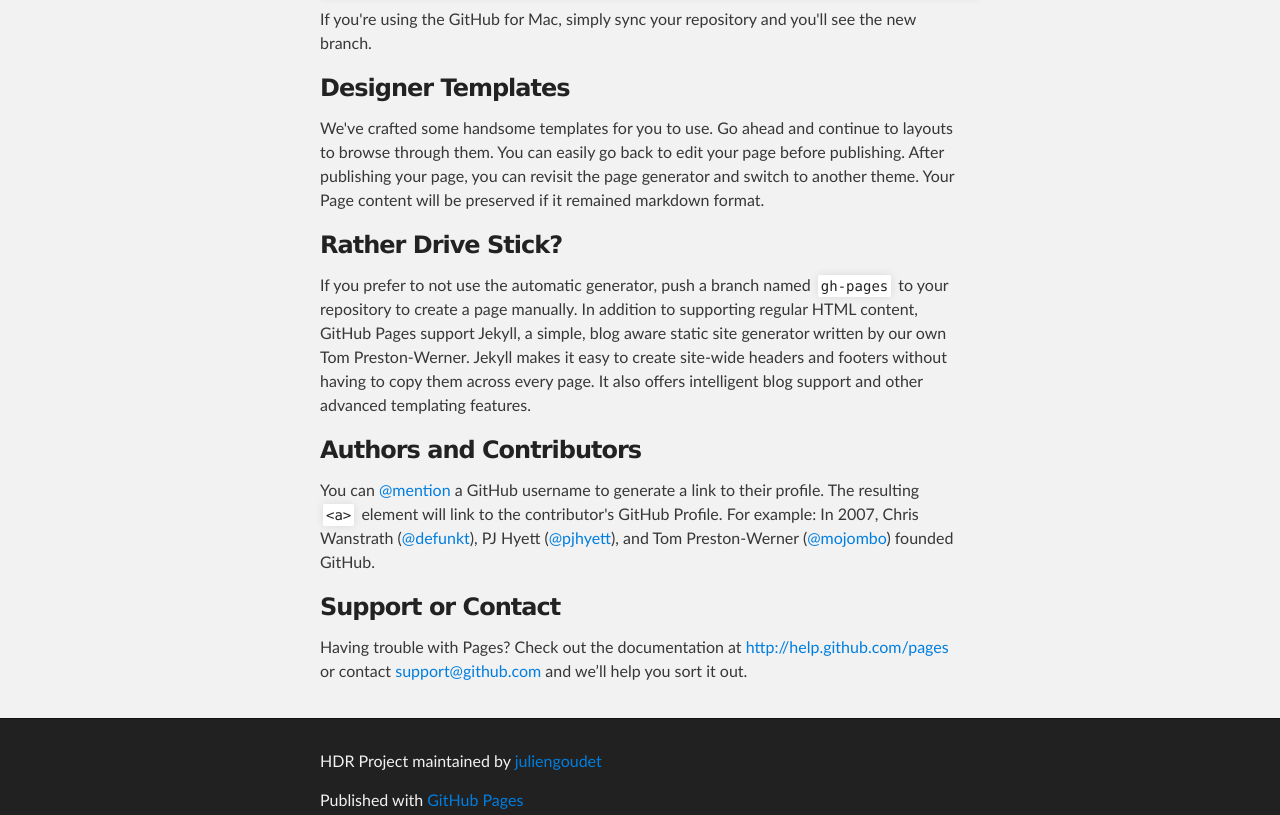
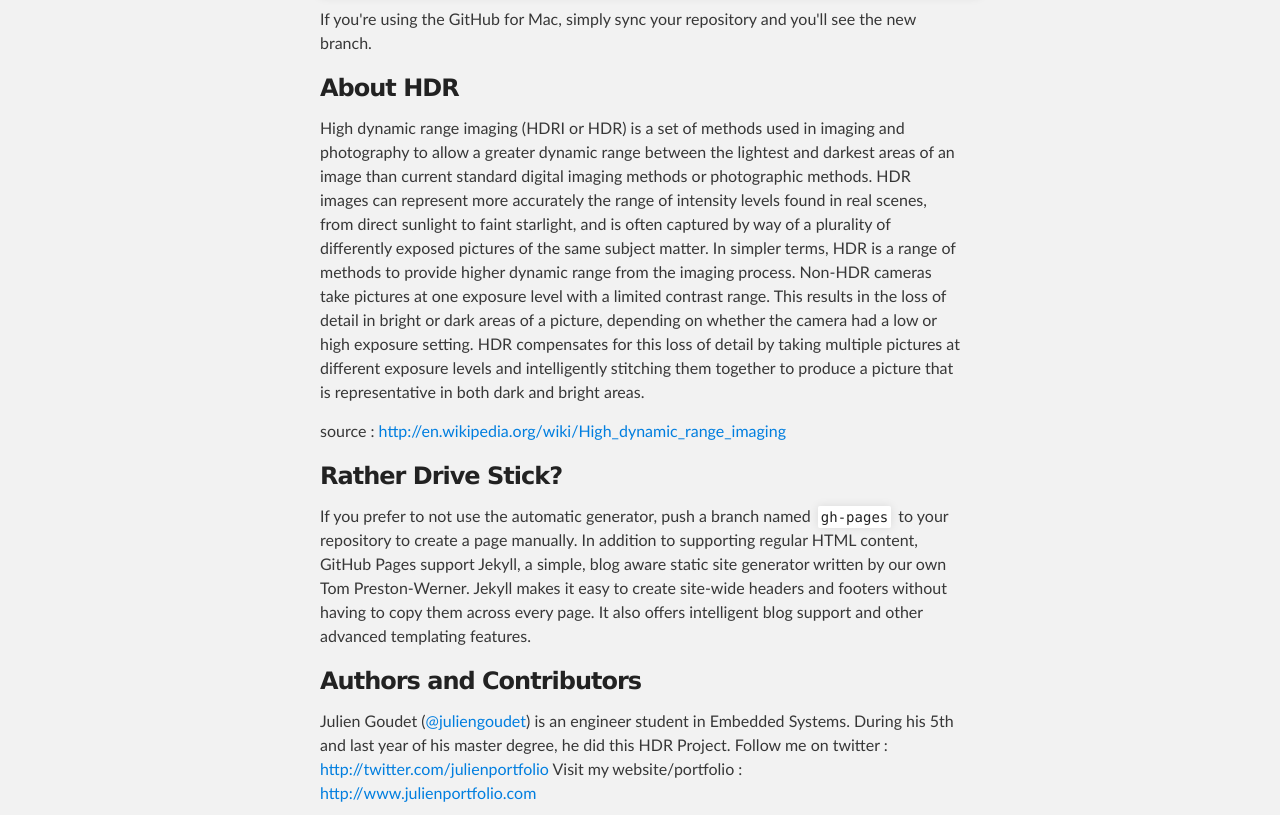
Before and after one commit to confile/HDRProject, a plain HTML site: page index.html in a window 1280 px wide. Shown: the part 509-1324 px from the top of the page. Drawn offline with Linux system fonts and the light colour scheme.

```diff
--- a/index.html
+++ b/index.html
@@ -42,9 +42,12 @@ $ git checkout gh-pages
 
 <p>If you're using the GitHub for Mac, simply sync your repository and you'll see the new branch.</p>
 
-<h3>Designer Templates</h3>
+<h3>About HDR</h3>
 
-<p>We've crafted some handsome templates for you to use. Go ahead and continue to layouts to browse through them. You can easily go back to edit your page before publishing. After publishing your page, you can revisit the page generator and switch to another theme. Your Page content will be preserved if it remained markdown format.</p>
+<p>High dynamic range imaging (HDRI or HDR) is a set of methods used in imaging and photography to allow a greater dynamic range between the lightest and darkest areas of an image than current standard digital imaging methods or photographic methods. HDR images can represent more accurately the range of intensity levels found in real scenes, from direct sunlight to faint starlight, and is often captured by way of a plurality of differently exposed pictures of the same subject matter.
+In simpler terms, HDR is a range of methods to provide higher dynamic range from the imaging process. Non-HDR cameras take pictures at one exposure level with a limited contrast range. This results in the loss of detail in bright or dark areas of a picture, depending on whether the camera had a low or high exposure setting. HDR compensates for this loss of detail by taking multiple pictures at different exposure levels and intelligently stitching them together to produce a picture that is representative in both dark and bright areas.</p>
+
+<p>source : <a href="http://en.wikipedia.org/wiki/High_dynamic_range_imaging">http://en.wikipedia.org/wiki/High_dynamic_range_imaging</a></p>
 
 <h3>Rather Drive Stick?</h3>
 
@@ -52,11 +55,15 @@ $ git checkout gh-pages
 
 <h3>Authors and Contributors</h3>
 
-<p>You can <a href="https://github.com/blog/821" class="user-mention">@mention</a> a GitHub username to generate a link to their profile. The resulting <code>&lt;a&gt;</code> element will link to the contributor's GitHub Profile. For example: In 2007, Chris Wanstrath (<a href="https://github.com/defunkt" class="user-mention">@defunkt</a>), PJ Hyett (<a href="https://github.com/pjhyett" class="user-mention">@pjhyett</a>), and Tom Preston-Werner (<a href="https://github.com/mojombo" class="user-mention">@mojombo</a>) founded GitHub.</p>
+<p>Julien Goudet (<a href="https://github.com/juliengoudet" class="user-mention">@juliengoudet</a>) is an engineer student in Embedded Systems. During his 5th and last year of his master degree, he did this HDR Project.
+Follow me on twitter : <a href="http://twitter.com/julienportfolio">http://twitter.com/julienportfolio</a>
+Visit my website/portfolio : <a href="http://www.julienportfolio.com">http://www.julienportfolio.com</a></p>
+
+<p><a rel="license" href="http://creativecommons.org/licenses/by-nc-sa/3.0/"><img alt="Creative Commons License" src="http://i.creativecommons.org/l/by-nc-sa/3.0/88x31.png"></a><br>HDRProject by <a href="http://juliengoudet.github.com/HDRProject/" rel="cc:attributionURL">Julien Goudet</a> is licensed under a <a rel="license" href="http://creativecommons.org/licenses/by-nc-sa/3.0/">Creative Commons Attribution-NonCommercial-ShareAlike 3.0 Unported License</a>.<br>Based on a work at <a href="https://github.com/juliengoudet/HDRProject" rel="dct:source"></a><a href="https://github.com/juliengoudet/HDRProject">https://github.com/juliengoudet/HDRProject</a>.</p>
 
 <h3>Support or Contact</h3>
 
-<p>Having trouble with Pages? Check out the documentation at <a href="http://help.github.com/pages">http://help.github.com/pages</a> or contact <a href="mailto:support@github.com">support@github.com</a> and we’ll help you sort it out.</p>
+<p>Having trouble with this project? Contact <a href="mailto:juliengoudet@me.com">juliengoudet@me.com</a> and I’ll help you sort it out.</p>
       </section>
     </div>
 
```
Also changed, not shown: params.json (+1 -1 lines).
